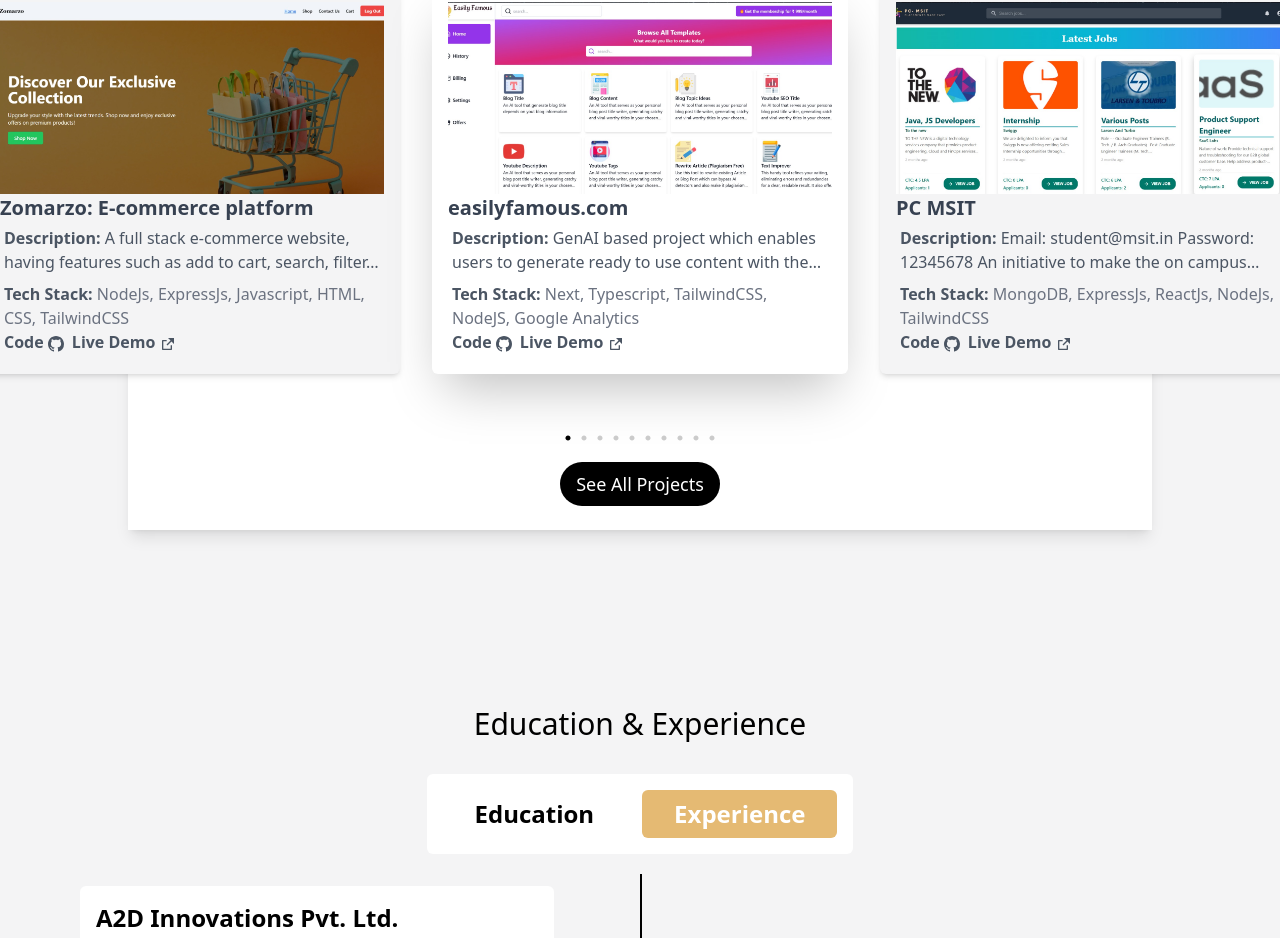
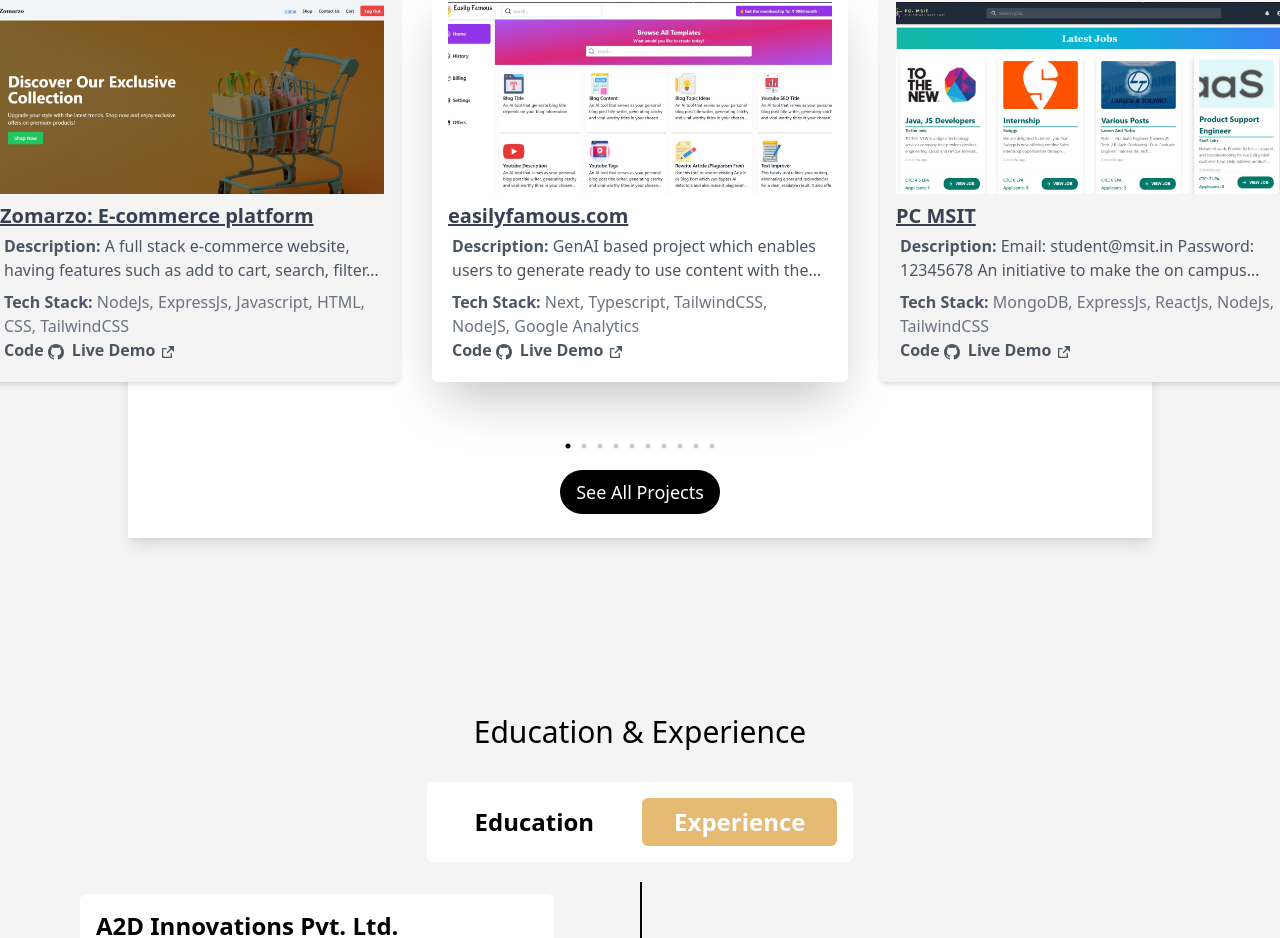
Before and after one commit to Yuvraj883/Yuvis-Portfolio, a React (Create React App) app: page / in a window 1280 px wide. Shown: the part 1876-2814 px from the top of the page. Built offline with nearby package versions, Linux system fonts and the light colour scheme.

Commit message:
Updated style

```diff
--- a/src/Components/SliderCard.jsx
+++ b/src/Components/SliderCard.jsx
@@ -21,7 +21,7 @@
                         onLoad={handleImageLoad}
                     />
                 </div>
-                <h1 className='font-semibold text-xl text-gray-700'>{props?.props?.title}</h1>
+                <h1 className='font-semibold text-xl text-gray-700 mt-2 underline'>{props?.props?.title}</h1>
                 <p className={props.centerCard === 'true' ? 'text-gray-600 h-12 m-1 overflow-hidden line-clamp-2' : 'line-clamp-2 m-1  text-gray-600 h-12 overflow-hidden'}>
                     <b>Description: </b> {props?.props?.description}
                 </p>
@@ -48,7 +48,7 @@
                         onLoad={handleImageLoad}
                     />
                 </div>
-                <h1 className='font-semibold text-xl mt-1 line-clamp-1  text-gray-700'>{props.props.title}</h1>
+                <h1 className='font-semibold text-xl mt-2 line-clamp-1  text-gray-700 underline'>{props.props.title}</h1>
                 <p className='line-clamp-2 text-gray-600 overflow-hidden h-12 m-1'>
                     <b>Description: </b> {props?.props?.description}
                 </p>
```
